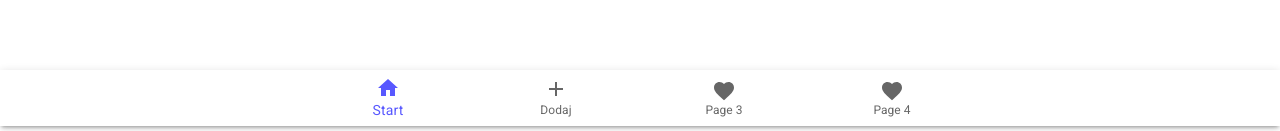
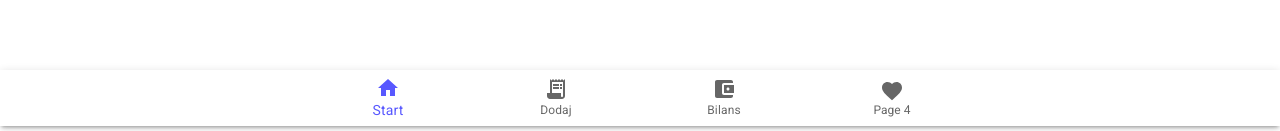
Before and after one commit to AWydra/otter-bills, a React (Create React App) app in the folder client/: page / in a window 1280 px wide. Shown: the part 674-805 px from the top of the page. Built offline with nearby package versions, Linux system fonts and the light colour scheme.

Commit message:
Added Balance view

```diff
--- a/client/src/components/organisms/BottomNavigation/BottomNavigation.tsx
+++ b/client/src/components/organisms/BottomNavigation/BottomNavigation.tsx
@@ -6,8 +6,9 @@ import {
   Paper,
 } from '@mui/material';
 import HomeIcon from '@mui/icons-material/Home';
-import AddIcon from '@mui/icons-material/Add';
+import ReceiptLongIcon from '@mui/icons-material/ReceiptLong';
 import FavoriteIcon from '@mui/icons-material/Favorite';
+import AccountBalanceWalletIcon from '@mui/icons-material/AccountBalanceWallet';
 import { RouteEnum } from 'enums';
 
 const BottomNavigation = (): ReactElement => {
@@ -42,9 +43,16 @@ const BottomNavigation = (): ReactElement => {
           to={`${RouteEnum.ADD_RECEIPT}/1`}
           value={RouteEnum.ADD_RECEIPT}
           label="Dodaj"
-          icon={<AddIcon />}
+          icon={<ReceiptLongIcon />}
         />
-        <BottomNavigationAction label="Page 3" icon={<FavoriteIcon />} />
+
+        <BottomNavigationAction
+          component={Link}
+          to={RouteEnum.BALANCE}
+          value={RouteEnum.BALANCE}
+          label="Bilans"
+          icon={<AccountBalanceWalletIcon />}
+        />
         <BottomNavigationAction label="Page 4" icon={<FavoriteIcon />} />
       </MuiBottomNavigation>
     </Paper>
--- a/client/src/enums/route.enum.ts
+++ b/client/src/enums/route.enum.ts
@@ -2,5 +2,6 @@ export enum RouteEnum {
   HOME = '/',
   ADD_RECEIPT = '/add-receipt',
   ADD_RECEIPT_STEP = '/add-receipt/:step',
+  BALANCE = '/balance',
   NOT_FOUND = '/404',
 }
--- a/client/src/routes/MainRoutes.tsx
+++ b/client/src/routes/MainRoutes.tsx
@@ -2,6 +2,7 @@ import React, { ReactElement } from 'react';
 import { Routes, Route, Navigate } from 'react-router-dom';
 import Home from 'views/Home/Home';
 import AddReceipt from 'views/AddReceipt/AddReceipt';
+import Balance from 'views/Balance/Balance';
 import NotFound from 'views/NotFound/NotFound';
 import { RouteEnum } from 'enums';
 
@@ -9,6 +10,7 @@ const MainRoutes = (): ReactElement => (
   <Routes>
     <Route path={RouteEnum.HOME} element={<Home />} />
     <Route path={RouteEnum.ADD_RECEIPT_STEP} element={<AddReceipt />} />
+    <Route path={RouteEnum.BALANCE} element={<Balance />} />
     <Route path={RouteEnum.NOT_FOUND} element={<NotFound />} />
     <Route path="*" element={<Navigate to={RouteEnum.NOT_FOUND} replace />} />
   </Routes>
--- /dev/null
+++ b/client/src/views/Balance/Balance.tsx
@@ -0,0 +1,5 @@
+import React, { ReactElement } from 'react';
+
+const Balance = (): ReactElement => <div>Balance</div>;
+
+export default Balance;
--- a/client/src/views/Home/Home.tsx
+++ b/client/src/views/Home/Home.tsx
@@ -9,11 +9,11 @@ import styles from './styles';
 const Home = (): ReactElement => {
   return (
     <Box sx={styles.container}>
-      <Box display="grid" sx={styles.cardContainer}>
+      <Box component={Link} to={RouteEnum.BALANCE} display="grid" sx={styles.cardContainer}>
         <ExpenseCard label="Należności" color="success.main" amount="2137" />
         <ExpenseCard label="Zobowiązania" color="error.main" amount="69" />
       </Box>
-      <MuiLink component={Link} to="/details" variant="body2" sx={styles.detailsButton}>
+      <MuiLink component={Link} to={RouteEnum.BALANCE} variant="body2" sx={styles.detailsButton}>
         Szczegóły
       </MuiLink>
       <Button
--- a/client/src/views/Home/styles.ts
+++ b/client/src/views/Home/styles.ts
@@ -11,6 +11,7 @@ const styles: StyleInterface = {
     display: 'grid',
     gap: 1,
     gridTemplateColumns: '1fr 1fr',
+    textDecoration: 'none',
   },
   detailsButton: {
     alignSelf: 'flex-end',
```
